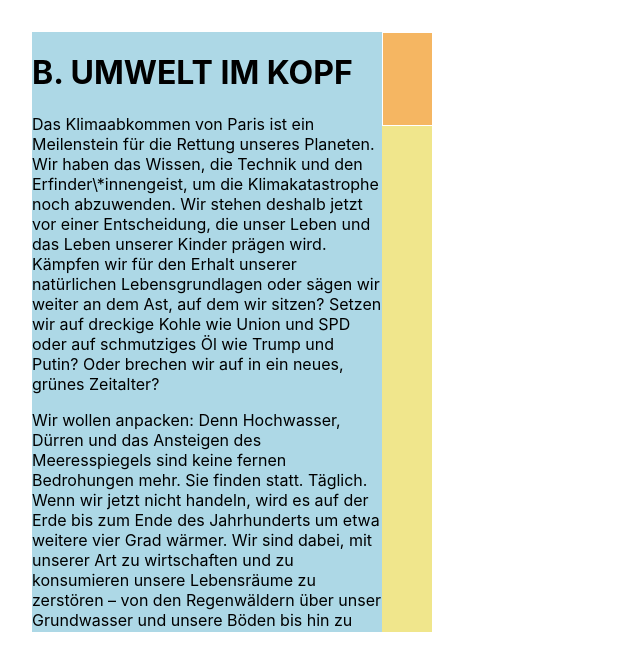
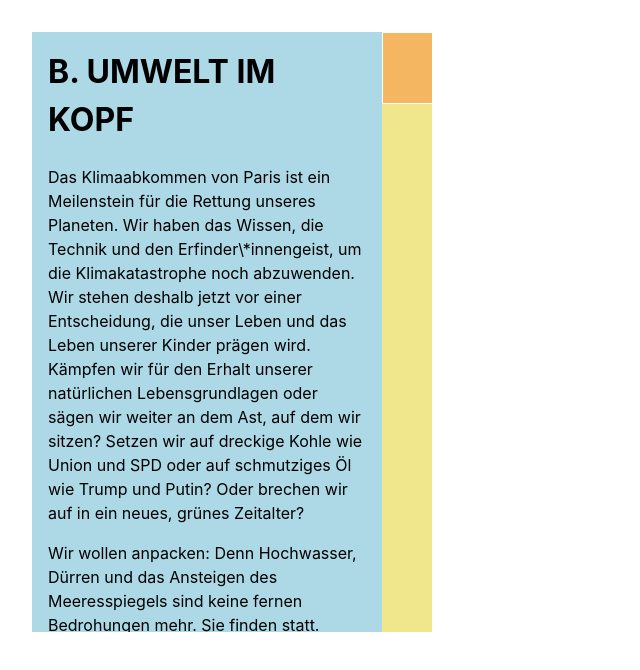
Before and after one commit to sophiamersmann/react-custom-svg-scrollbar, a React (Create React App) app: page / in a window 1280 px wide. Shown: the top 670 px of the page, without its empty margins (0-640 px from the left). Built offline with nearby package versions, Linux system fonts and the light colour scheme.

Commit message:
Add minimal styling

```diff
--- /dev/null
+++ b/src/Content.css
@@ -0,0 +1,8 @@
+.content {
+  padding: 1rem;
+  line-height: 1.5;
+}
+
+h1 {
+  margin-top: 0;
+}
--- a/src/Content.js
+++ b/src/Content.js
@@ -1,6 +1,8 @@
+import './Content.css';
+
 function Content() {
   return (
-    <div>
+    <div className="content">
       <h1>B. UMWELT IM KOPF</h1>
       <p>
         Das Klimaabkommen von Paris ist ein Meilenstein für die Rettung unseres Planeten. Wir haben das Wissen, die Technik und den Erfinder\*innengeist, um die Klimakatastrophe noch abzuwenden. Wir stehen deshalb jetzt vor einer Entscheidung, die unser Leben und das Leben unserer Kinder prägen wird. Kämpfen wir für den Erhalt unserer natürlichen Lebensgrundlagen oder sägen wir weiter an dem Ast, auf dem wir sitzen? Setzen wir auf dreckige Kohle wie Union und SPD oder auf schmutziges Öl wie Trump und Putin? Oder brechen wir auf in ein neues, grünes Zeitalter?
```
